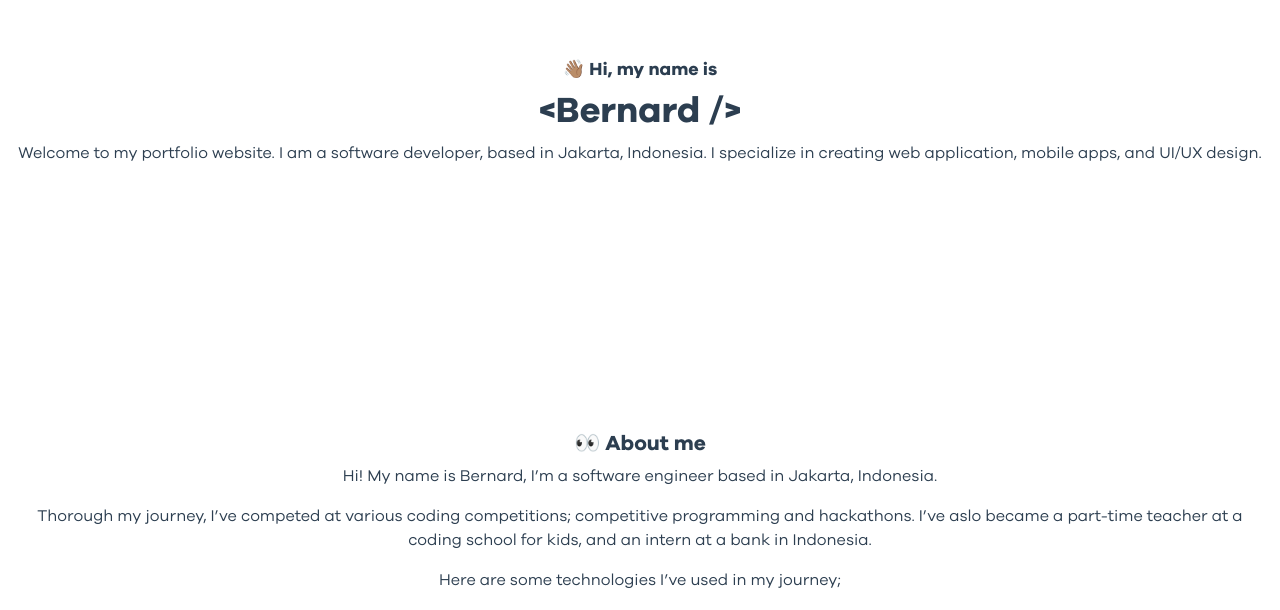
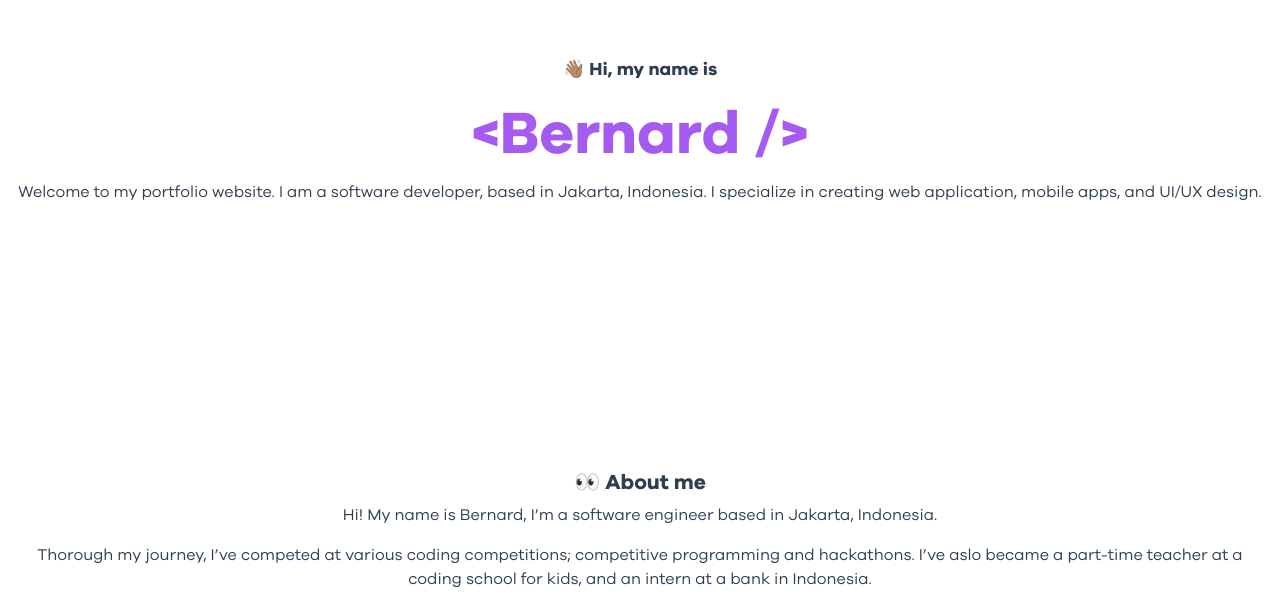
Before and after one commit to bernardadhitya/v1, a Vue app: page / in a window 1280 px wide. Shown: the part 190-800 px from the top of the page. Built offline with nearby package versions, Linux system fonts and the light colour scheme.

Commit message:
[Bernard] Change title heading

```diff
--- a/src/components/Introduction.vue
+++ b/src/components/Introduction.vue
@@ -8,7 +8,7 @@
       </b-row>
       <b-row>
         <b-col>
-          <h1>&#60;Bernard /&#62;</h1>
+          <div class="title-name">&#60;Bernard /&#62;</div>
         </b-col>
       </b-row>
       <b-row>
@@ -29,6 +29,11 @@ export default {
 </script>
 
 <style>
+  .title-name{
+    font-family: 'Bold';
+    font-size: 60px !important;
+    color: #A55BF2;
+  }
   .section-margin{
     margin: 250px 0;
   }
```
